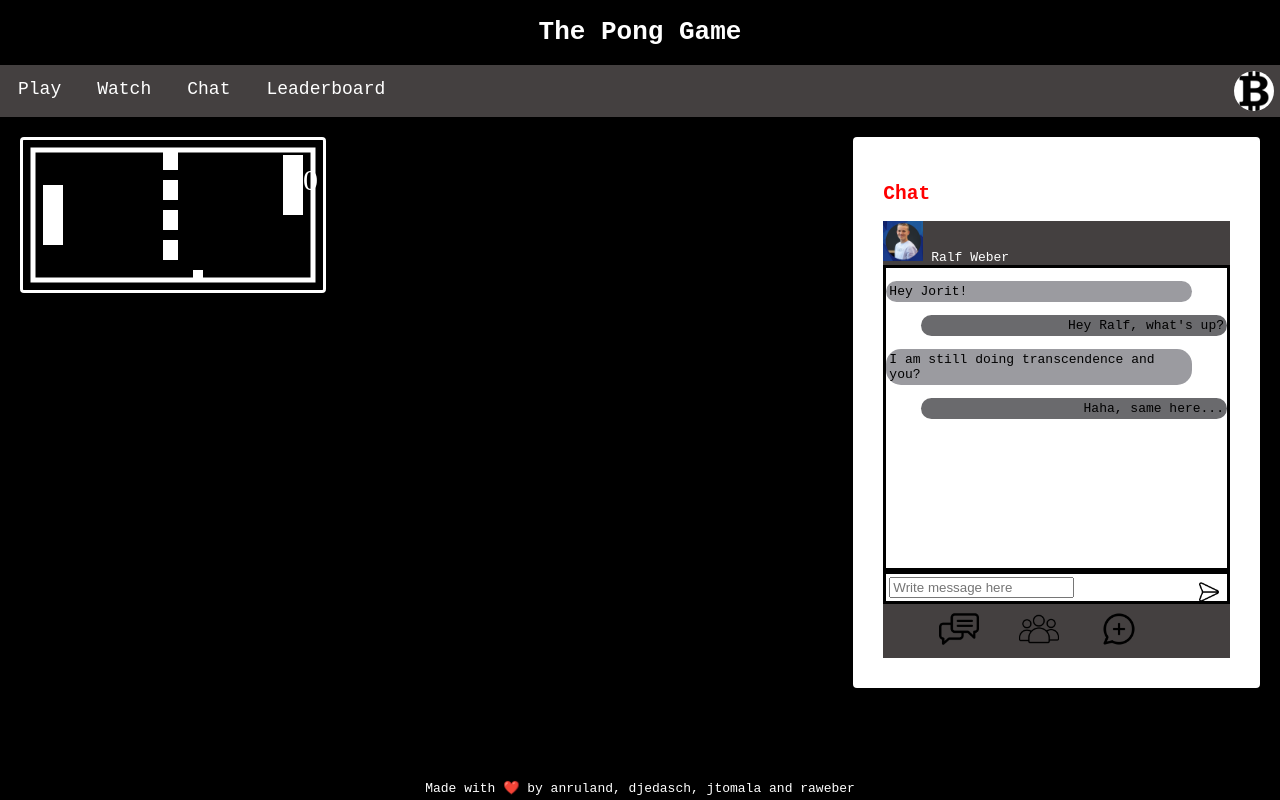
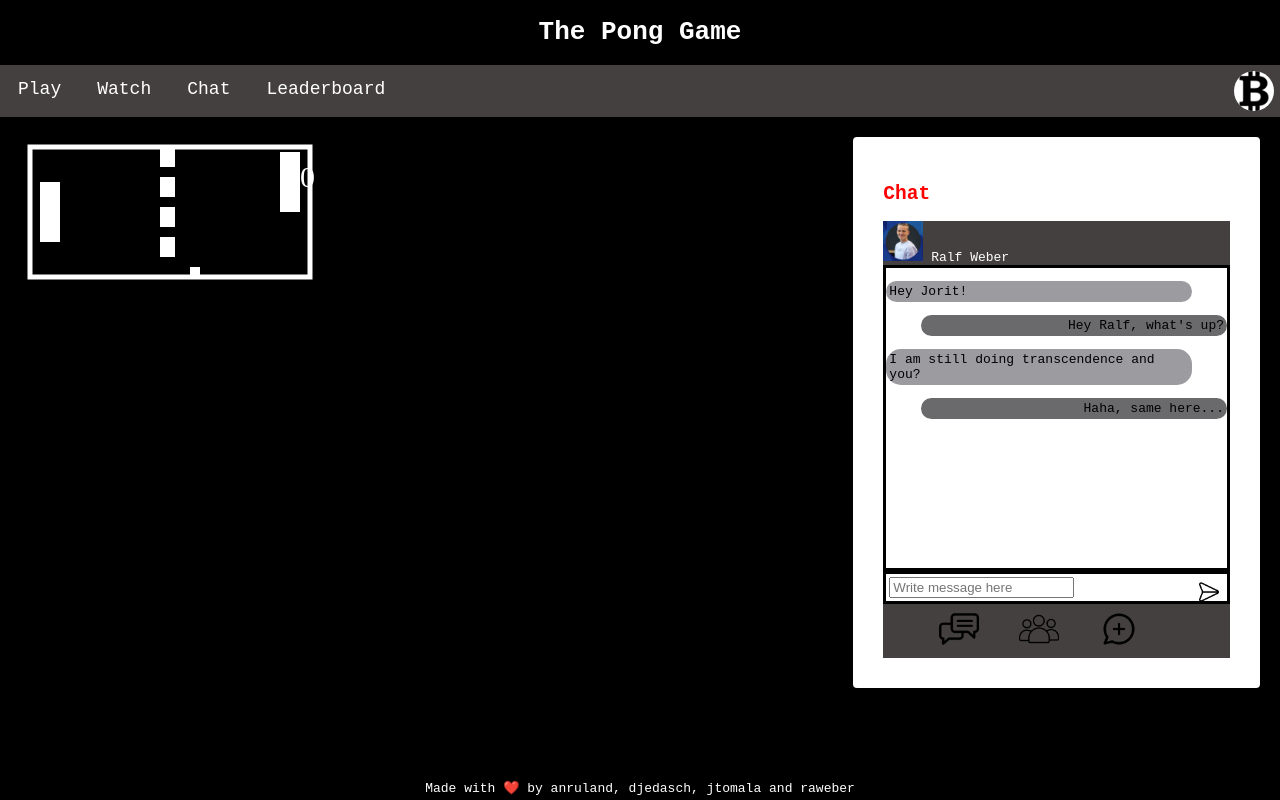
Before and after one commit to amr21code/42_06_ft_transcendence, a Vue app in the folder frontend/: page / in a window 1280 px wide. Built offline with nearby package versions, Linux system fonts and the light colour scheme.

Commit message:
added comment for not showing game if it's nervig

```diff
--- a/frontend/src/components/MatchCourt.vue
+++ b/frontend/src/components/MatchCourt.vue
@@ -13,8 +13,6 @@
 
 <script lang="ts">
 import { computed, defineComponent } from 'vue'
-import type { Game } from '../TMP_GAME'
-
 
 export default defineComponent({
 
@@ -254,15 +252,17 @@ export default defineComponent({
 			}
 		}
 
+
 		var game = new Game();
+		// COMMENT BELOW OUT TO NOT SHOW THE GAME
 		requestAnimationFrame(game.gameLoop);
-		}
+	}
 })
 </script>
 
 <style scoped>
-	#match-court {
-		background-color: var(--second-bg-color);
+	/* #match-court { */
+		/* background-color: var(--second-bg-color);
 		border: white solid;
 		color: red;
 		text-align: center;
@@ -270,11 +270,11 @@ export default defineComponent({
 		border-radius: 4px;
 		background-image:
 			radial-gradient(circle at 50% 50%, transparent 15%, white 0 16%, transparent 16%),
-			/* radial-gradient(circle at 50% 50%, transparent 15%, white , transparent 500%), */
-			/* radial-gradient(circle at 50% 50%, white 0 14.75%, transparent 15%), */
+			radial-gradient(circle at 50% 50%, transparent 15%, white , transparent 500%),
+			radial-gradient(circle at 50% 50%, white 0 14.75%, transparent 15%),
 			linear-gradient(to right, transparent 49.75%, white 0 50.25%, transparent 0);
-		/* padding: 30px; */
-	}
+		padding: 30px; */
+	/* } */
 	.player_one {
 		/* background-color: blueviolet; */
 		height: 100px; /* MAKE ADJUSTABLE AND RESPONSIVE */
```
